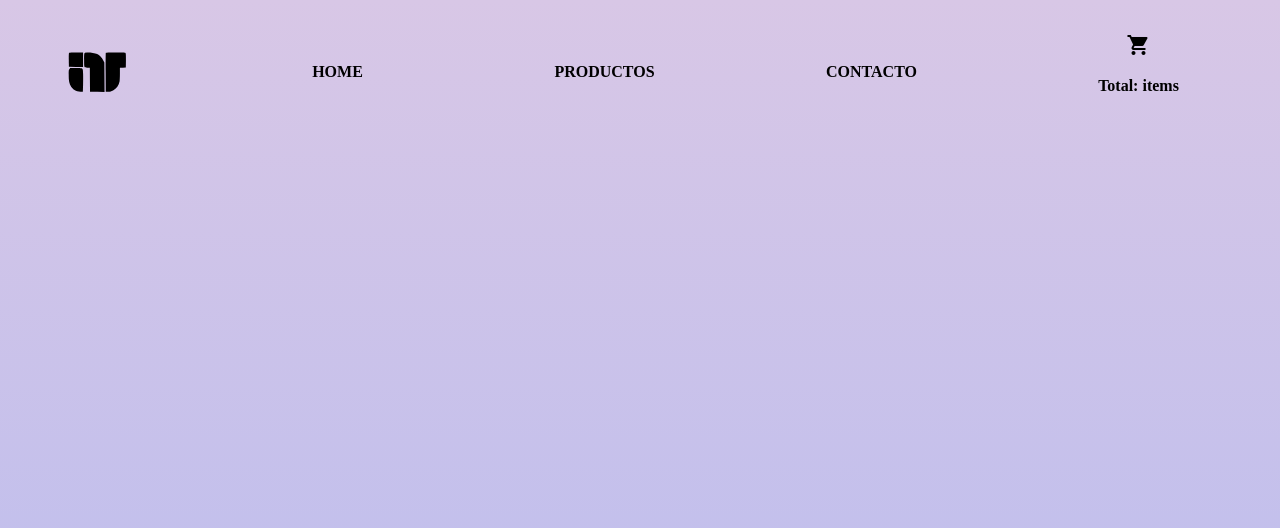
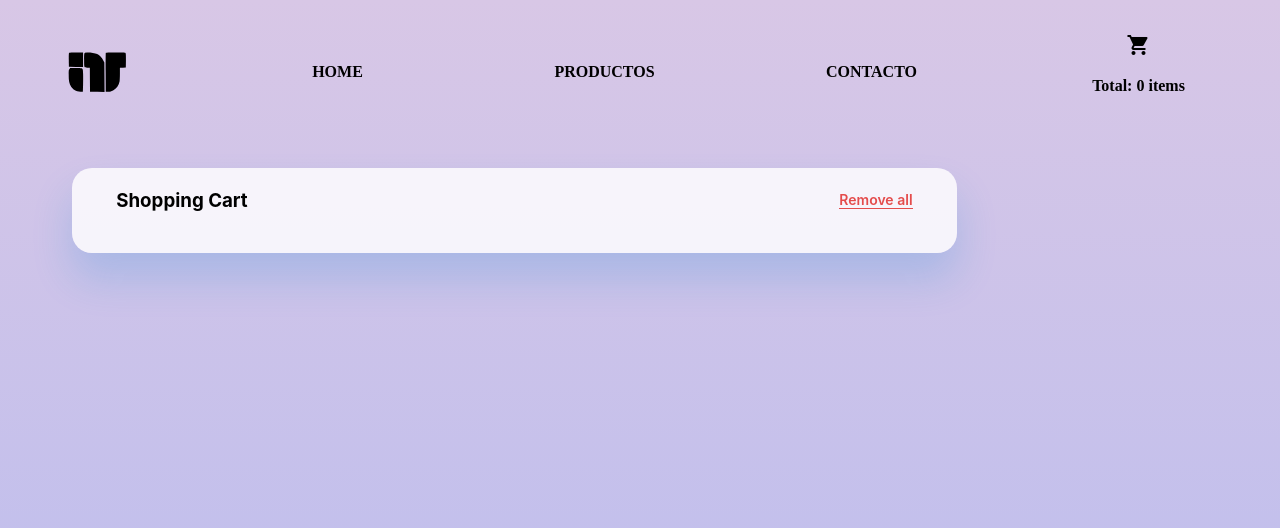
Before and after one commit to ivesersky/ecommerce-iv, a React (Create React App) app: page /carrito in a window 1280 px wide. Shown: the top 528 px of the page. Built offline with nearby package versions, Linux system fonts and the light colour scheme.

Commit message:
Desafio cartContext en Productos

```diff
--- a/src/App.jsx
+++ b/src/App.jsx
@@ -38,7 +38,7 @@ const App = () => {
                             element={"Contacto"}
                             className="defaultText"
                         ></Route>
-                        <Route exact path="/carrito" element={<Carrito />} />
+                        <Route path="/carrito" element={<Carrito />} />
                     </Routes>
                 </BrowserRouter>
             </React.Fragment>
--- a/src/components/Button.css
+++ b/src/components/Button.css
@@ -74,7 +74,7 @@
 .button-37:hover {
     box-shadow: rgba(0, 0, 0, 0.15) 0 3px 9px 0;
     transform: translateY(-2px);
-    background-color: #535fc78c;
+    background-color: #535fc7;
     border: 1px solid #535fc78c;
 }
 
--- a/src/components/ItemCount.jsx
+++ b/src/components/ItemCount.jsx
@@ -2,7 +2,7 @@ import React, { useState } from "react";
 import { useCartContext } from "../context/CartContext";
 import "../components/Button.css";
 
-const ItemCount = ({ item, stock, initial, onAdd }) => {
+const ItemCount = ({ stock, initial, onAdd }) => {
     const [quantity, setQty] = useState(initial);
 
     const sumaQty = () => {
--- a/src/components/ItemDetail.jsx
+++ b/src/components/ItemDetail.jsx
@@ -3,13 +3,17 @@ import { styles } from "./styles";
 import "../components/containers/itemListContainer.css";
 import "../components/Button.css";
 import ItemCount from "./ItemCount";
+import { Link } from "react-router-dom";
+import { useCartContext } from "../context/CartContext";
 
 export const ItemDetail = ({ item }) => {
-    const [add, setAdd] = useState(false);
+    const [add, setAdd] = useState(false); //itemCount
+    const { addItemToCart, removeItemFromCart } = useCartContext();
 
     const onAdd = (quantity) => {
         setAdd(!add);
-    };
+        addItemToCart(quantity, item);
+    }; //itemCount
 
     return (
         <>
@@ -38,20 +42,16 @@ export const ItemDetail = ({ item }) => {
                                     />
                                 )}
                             </div>
-                            <div
+                            <Link
+                                to="/carrito"
                                 className="button-30 "
                                 style={{
                                     height: "3rem",
                                     width: "90%",
                                 }}
                             >
-                                <a
-                                    href="../vistas/Carrito.jsx"
-                                    style={styles.link}
-                                >
-                                    Finalizar compra
-                                </a>
-                            </div>
+                                Finalizar compra
+                            </Link>
                         </section>
                     </div>
                 ))}
--- a/src/context/cartContext.jsx
+++ b/src/context/cartContext.jsx
@@ -10,17 +10,32 @@ export const useCartContext = () => {
 };
 
 const CartProvider = ({ children }) => {
-    const [cartItems, setCartItems] = useState([]);
+    const [cartItems, setCartItems] = useState(0);
+    const [cartTotal, setCartTotal] = useState([]);
 
-    const addItemToCart = () => {
-        setCartItems(cartItems + 1);
+    const addItemToCart = (quantity, item) => {
+        item.map((item) => {
+            const copyItem = { ...item };
+            copyItem.quantity = quantity;
+            const copyCarrito = cartTotal.slice(0);
+
+            copyCarrito.push(copyItem);
+            setCartTotal(copyCarrito);
+
+            setCartItems(cartItems + quantity);
+        });
     };
     const removeItemFromCart = () => {
         setCartItems(cartItems - 1);
     };
 
-    const globalValue = { cartItems, addItemToCart, removeItemFromCart };
-    console.log(cartItems);
+    const globalValue = {
+        cartItems,
+        addItemToCart,
+        removeItemFromCart,
+        cartTotal,
+    };
+
     return <Provider value={globalValue}>{children}</Provider>;
 };
 export default CartProvider;
--- a/src/vistas/Carrito.jsx
+++ b/src/vistas/Carrito.jsx
@@ -1,9 +1,30 @@
-import React, { useContext } from "react";
+import React from "react";
+import { cartContext, useCartContext } from "../context/CartContext";
+import "./cart.css";
 
 const Carrito = () => {
+    const { cartTotal } = useCartContext();
     return (
-        <div>
-            <div></div>
+        <div className="cart-container">
+            <div className="Header">
+                <h3 className="defaultFont">Shopping Cart</h3>
+                <h5 className="Action defaultFont">Remove all</h5>
+            </div>
+
+            {cartTotal.map((item) => (
+                <div className="Cart-Items" key={item.id}>
+                    <div className="image-box">
+                        <img src={item.pictureUrl} />
+                    </div>
+                    <div className="about">
+                        <h1 className="title">{item.title}</h1>
+                        <p className="subtitle">{item.description}</p>
+
+                        <h2 className="defaultFont">$ {item.price}</h2>
+                        <p className="defaultFont"> x {item.quantity}</p>
+                    </div>
+                </div>
+            ))}
         </div>
     );
 };
--- /dev/null
+++ b/src/vistas/cart.css
@@ -0,0 +1,69 @@
+.cart-container {
+    display: inline-block;
+    margin: 4rem;
+    width: 70%;
+    height: 85%;
+    background-color: #ffffffd0;
+    border-radius: 20px;
+    box-shadow: 0px 25px 40px #1687d933;
+    padding-bottom: 20px;
+    justify-content: left;
+}
+.Header {
+    margin: auto;
+    width: 90%;
+    height: 15%;
+    display: flex;
+    justify-content: space-between;
+    align-items: center;
+}
+.Heading {
+    font-size: 20px;
+    font-family: ‘Open Sans’;
+    font-weight: 700;
+    color: #2f3841;
+}
+.Action {
+    font-size: 14px;
+    font-family: ‘Open Sans’;
+    font-weight: 600;
+    color: #e44c4c;
+    cursor: pointer;
+    border-bottom: 1px solid #e44c4c;
+}
+.Cart-Items {
+    margin: 2rem;
+    width: 90%;
+    height: 30%;
+    display: flex;
+    justify-content: space-evenly;
+    align-items: center;
+}
+.image-box {
+    width: 15%;
+    text-align: center;
+}
+.about {
+    height: 100%;
+}
+.title {
+    padding-top: 5px;
+    line-height: 10px;
+    font-size: 32px;
+    font-family: "Segoe UI", Tahoma, Geneva, Verdana, sans-serif;
+    font-weight: 600;
+    color: #202020;
+}
+.subtitle {
+    line-height: 10px;
+    font-size: 14px;
+    padding-top: 10px;
+    font-family: -apple-system, BlinkMacSystemFont, "Segoe UI", Roboto, Oxygen,
+        Ubuntu, Cantarell, "Open Sans", "Helvetica Neue", sans-serif;
+    font-weight: 400;
+    color: #909090;
+}
+.defaultFont {
+    font-family: -apple-system, BlinkMacSystemFont, "Segoe UI", Roboto, Oxygen,
+        Ubuntu, Cantarell, "Open Sans", "Helvetica Neue", sans-serif;
+}
```
